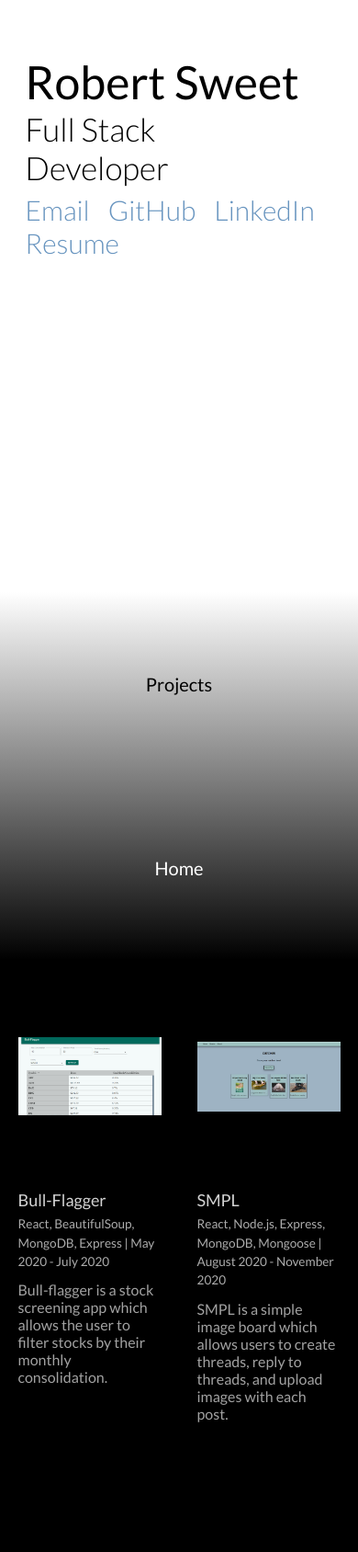
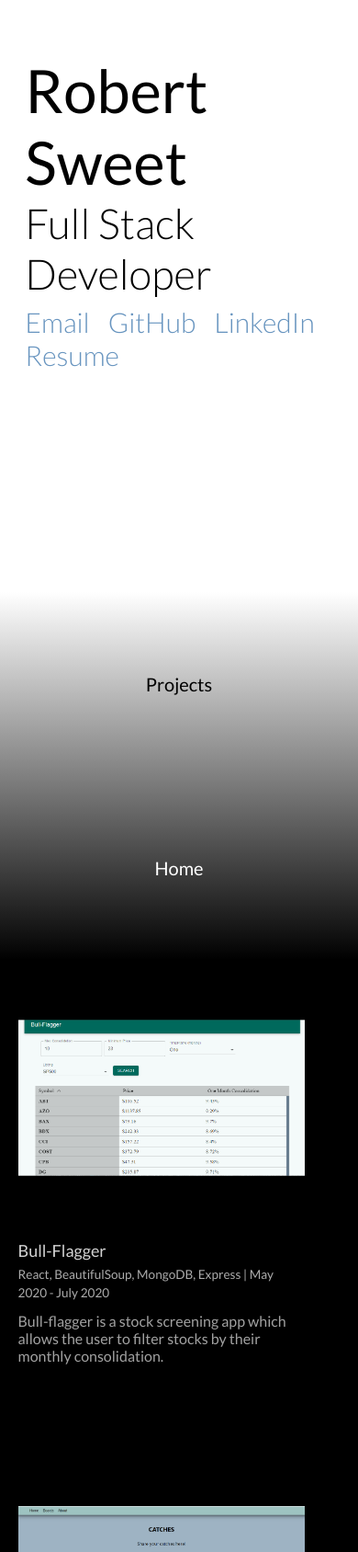
Before and after one commit to robsweet1/portfolio, a plain HTML site: page index.html in a window 390 px wide. Shown: the whole page at 92% size. Drawn offline with Linux system fonts and the light colour scheme.

Commit message:
fixed mobile design, fixed pdf

```diff
--- a/app.css
+++ b/app.css
@@ -17,35 +17,6 @@ html{
 body {
     margin: 0!important;
 }
-
-/* ----- lightbox ----- */
-/* #lightbox {
-    position: fixed;
-    z-index: 1000;
-    top: 0;
-    width: 100%;
-    height: 100%;
-    background-color: rgba(0, 0, 0, 0.8);
-    display: none;
-}
-
-.lightbox-active {
-    display: flex !important;
-    justify-content: center;
-    align-items: center;
-}
-
-#lightbox-image {
-    width: 60%;
-    border: 10px groove rgb(196, 216, 202);
-    image-rendering: -moz-crisp-edges;
-    image-rendering: -o-crisp-edges;
-    image-rendering: -webkit-optimize-contrast;
-    image-rendering: crisp-edges;
-    -ms-interpolation-mode: nearest-neighbor;
-} */
-/* PAGES */
-
 h4, h5 {
     color: #d3d3d3;
     font-weight: 400;
@@ -95,6 +66,22 @@ p {
     margin-top: 7px;
     width: 93%;
     display: inline-block;
+}
+@media (max-width: 800px) {
+    .name {
+        font-size:100px;
+    }
+    .profession {
+        font-size: 70px;
+    }
+}
+@media (max-width: 400px) {
+    .name {
+        font-size:65px;
+    }
+    .profession {
+        font-size: 45.5px;
+    }
 }
 
 .contact-info > a {
@@ -163,6 +150,7 @@ p {
 
 .row {
     display: flex;
+    flex-wrap: wrap;
     width: 100%;
     position: absolute;
     top: 200px;
@@ -181,7 +169,7 @@ p {
     justify-content: center;
     align-items: center;
     margin-bottom: 5%;
-    height: 30vh;
+    height: 400px;
 }
 
 .screenshot {
@@ -191,7 +179,16 @@ p {
     width: 100%;
     height: 100%;
 }
-
+@media (max-width: 800px) {
+    .project-holder{
+        width: 80%;
+    }
+}
+@media (max-width: 500px) {
+    .screenshot-container{
+        height: 300px;
+    }
+}
 .bull {
     background-image: url('./assets/bull-flagger.PNG');
 }
--- a/index.html
+++ b/index.html
@@ -5,6 +5,7 @@
 
   <title>Robert Sweet</title>
   <meta name='description' content="Robert Sweet's Portfolio">
+  <meta name="viewport" content="width=device-width, initial-scale=1">
   <meta name='author' content='SitePoint'>
 
   <link rel='stylesheet' href='app.css'>
@@ -23,7 +24,7 @@
             <a class='info-link' href='mailto:robertsweetjr@gmail.com' target="_blank">Email</a>
             <a class='info-link' href='https://github.com/robsweet1' target="_blank">GitHub</a>
             <a class='info-link' href='https://www.linkedin.com/in/robert-sweet-553864201' target="_blank">LinkedIn</a>
-            <a class='info-link' href='./assets/RobertSweetResume.pdf' target="_blank">Resume</a>
+            <a class='info-link' href='/assets/Resume.pdf' target="_blank" rel='noopener noreferrer'>Resume</a>
         </div>
         <div class='next-page-link next'>
             <a class='next-link' href='#projects'>Projects</a>
@@ -39,7 +40,6 @@
                     <a class='website-link' href='https://bull-flagger.herokuapp.com' target="_blank"><span>Visit</span></a>
                     <div class='screenshot bull'></div>
                 </div>
-                <!-- <img class='screenshot' src='./assets/bull-flagger-2.PNG' alt='screenshot of bull-flagger, a stock filter website' /> -->
                 <h4>Bull-Flagger</h4>
                 <h6>React, BeautifulSoup, MongoDB, Express | May 2020 - July 2020</h6>
                 <p>
@@ -50,7 +50,6 @@
                 <div class='screenshot-container'>
                     <a class='website-link' href='https://smpl-board.herokuapp.com/boards' target="_blank"><span>Visit</span></a>
                     <div class='screenshot smpl'></div>
-                <!-- <img class='screenshot' src='./assets/SMPL.PNG' alt='screenshot of SMPL, an Image Board' /> -->
                 </div>
                 <h4>SMPL</h4>
                 <h6>React, Node.js, Express, MongoDB, Mongoose | August 2020 - November 2020</h6>
```
Also changed, not shown: 2 other files.
